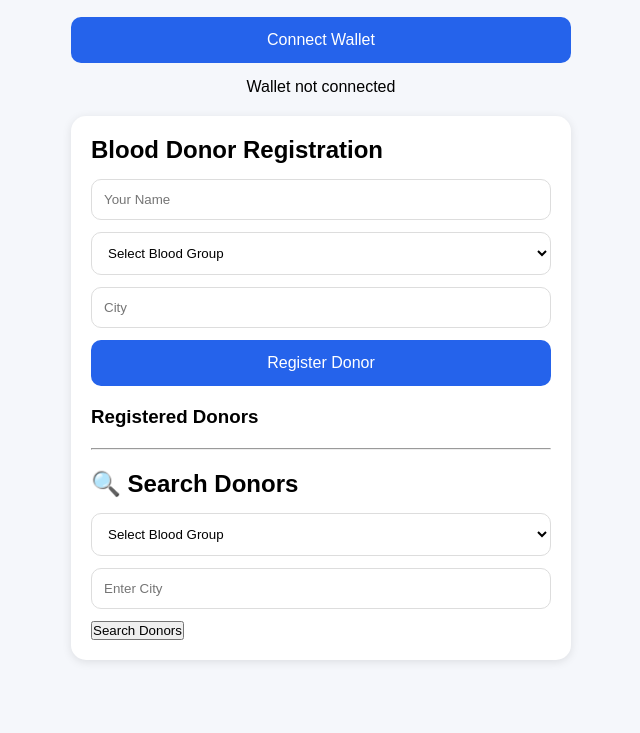
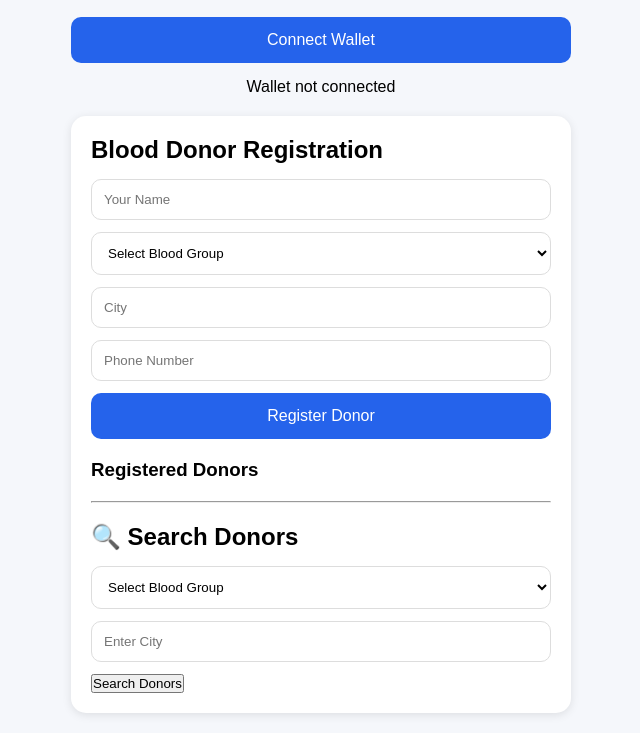
Before and after one commit to khanindradeka1993/lifelink, a plain HTML site: page index.html in a window 1280 px wide. Shown: the part 99-832 px from the top of the page, without its empty margins (319-959 px from the left). Before the commit the page ends 800 px from the top, so only its background shows below. Drawn offline with Linux system fonts and the light colour scheme; a script that the page names is missing.

Commit message:
Update index.html

```diff
--- a/index.html
+++ b/index.html
@@ -55,6 +55,11 @@
         placeholder="City"
       >
 
+      <input
+id="phone"
+type="tel"
+placeholder="Phone Number"
+/>
       <button id="registerBtn">
         Register Donor
       </button>
```
